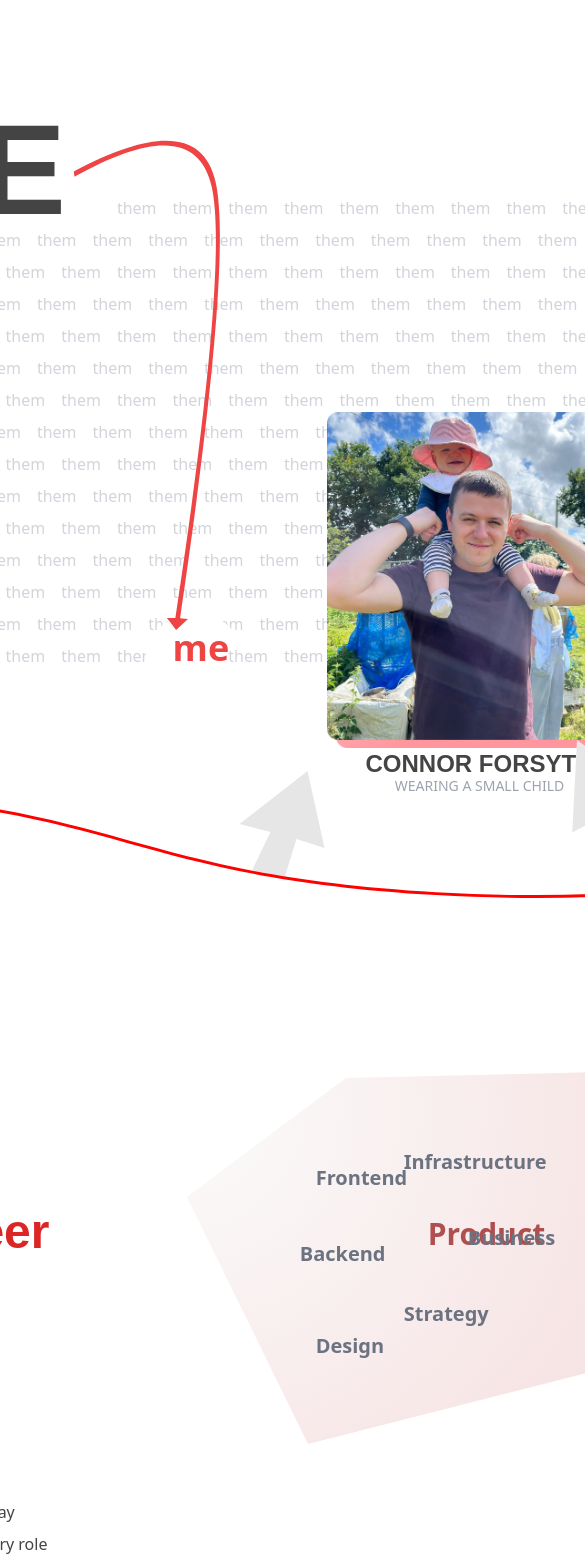
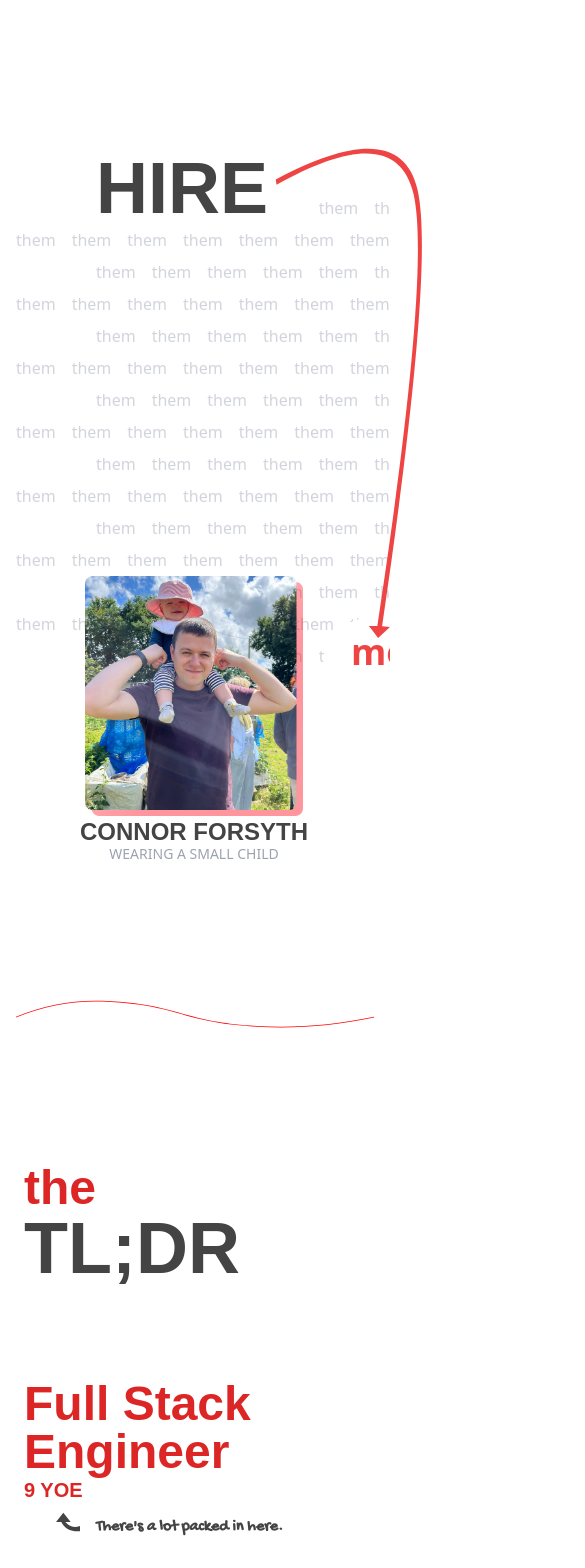
Before and after one commit to CImrie/tailwind-application, a Nuxt app: page / in a window 390 px wide. Shown: the top 1568 px of the page, 585 px wide, since content can reach past the window. Built offline with nearby package versions, Linux system fonts and the light colour scheme.

Commit message:
Make it responsive

```diff
--- a/app.vue
+++ b/app.vue
@@ -1,17 +1,17 @@
 <template>
   <div class="h-full w-full text-cf-gray-500">
-    <div class="h-full">
-      <div class="flex flex-col h-full items-center justify-center pt-48 px-20 -ml-8">
+      <div class="flex flex-col max-w-full items-center justify-center px-4 lg:px-20 overflow-x-hidden">
         <Hero/>
+        <Wave class="hidden lg:block w-full lg:-mt-36 lg:w-[1690px]"/>
+        <WaveBare class="lg:hidden w-full mt-72"/>
       </div>
       <div class="flex flex-col items-center">
-        <TLDR class="mt-80"/>
+        <TLDR class="mt-24"/>
         <AboutMe class="mt-32"/>
-        <Projects class="mt-40"/>
+        <Projects class="mt-32"/>
         <Interests class="mt-40"/>
-        <Footer class="mt-40"/>
+        <Footer class="mt-20 lg:mt-40"/>
       </div>
-    </div>
   </div>
 </template>
 
@@ -22,6 +22,8 @@ import AboutMe from "~/components/AboutMe.vue";
 import Projects from "~/components/Projects.vue";
 import Interests from "~/components/Interests.vue";
 import Footer from "~/components/Footer.vue";
+import Wave from "assets/images/combined_all.svg";
+import WaveBare from "assets/images/wave.svg";
 </script>
 
 <style></style>
--- a/assets/css/main.css
+++ b/assets/css/main.css
@@ -8,3 +8,7 @@
     font-style: normal;
     src: url('~/assets/fonts/GochiHand-Regular.ttf') format('truetype');
 }
+
+html, body, #__nuxt {
+    @apply w-full h-full;
+}
--- a/components/AboutMe.vue
+++ b/components/AboutMe.vue
@@ -1,6 +1,6 @@
 <template>
-  <div class="w-content flex gap-x-24">
-    <div class="flex flex-col gap-y-4">
+  <div class="w-full max-w-content flex flex-col items-center lg:flex-row gap-y-12 gap-x-24 px-6 lg:px-0">
+    <div class="flex flex-col gap-y-4 w-full md:w-2/3 lg:w-full">
       <Heading3>How I Work</Heading3>
       <BulletStack>
         <BulletItem>JIT Scoping that prioritises the customer experience</BulletItem>
@@ -14,7 +14,7 @@
               An eye for Design
             </div>
           </BulletItem>
-          <div class="right-0 -mr-24 mt-2 absolute w-96 flex gap-x-4 items-center">
+          <div class="right-0 -mr-24 mt-2 absolute w-96 flex gap-x-4 items-center hidden lg:block">
             <Callout class="ml-16">
               <template v-slot:left>
                 <CalloutArrow class="w-6 h-auto"/>
@@ -28,7 +28,7 @@
         </div>
       </BulletStack>
     </div>
-    <div class="flex flex-col gap-y-4">
+    <div class="flex flex-col gap-y-4 w-full md:w-2/3 lg:w-full">
       <Heading3>Tech Stack</Heading3>
       <BulletStack>
         <BulletItem>Best in PHP / Laravel with Vue, <span class="font-bold border-b-2 border-red-600">Tailwind</span> , and JavaScript/TypeScript</BulletItem>
--- a/components/BulletItem.vue
+++ b/components/BulletItem.vue
@@ -1,7 +1,7 @@
 <template>
-  <div class="flex items-center gap-x-4">
-    <Bullet class="w-3 h-3"/>
-    <div class="flex-shrink-0">
+  <div class="flex lg:items-center gap-x-4">
+    <Bullet class="w-3 h-3 flex-shrink-0 mt-2.5 lg:mt-0"/>
+    <div class="">
       <slot/>
     </div>
   </div>
--- a/components/Footer.vue
+++ b/components/Footer.vue
@@ -1,12 +1,12 @@
 <template>
-  <div class="flex flex-col justify-center">
-    <div class="relative">
-      <div class="absolute -ml-64">
-        <FooterBg class="w-[1690px]"/>
+  <div class="flex w-full flex-col items-center justify-center">
+    <div class="relative flex justify-center">
+      <div class="absolute">
+        <FooterBg class="h-96 w-auto"/>
       </div>
     </div>
-    <div class="w-content z-10 mt-36 flex gap-x-48">
-      <div class="text-5xl font-bold mt-50 font-brand leading-[3.5rem] tracking-wider max-w-[50rem]">Ready to work with someone who pushes themselves to do the best every day?</div>
+    <div class="text-center lg:text-left flex flex-col lg:flex-row items-center justify-center w-full max-w-content px-6 lg:px-0 z-10 mt-32 lg:gap-x-48 gap-y-4">
+      <div class="text-3xl lg:text-5xl font-bold lg:mt-50 font-brand lg:leading-[3.5rem] lg:tracking-wider lg:max-w-[44rem]">Ready to work with someone who pushes themselves to do the best every day?</div>
       <div class="flex items-center flex-shrink-0">
         <a href="https://www.youtube.com/watch?v=dQw4w9WgXcQ" target="_blank" class="bg-red-600 text-white text-xl font-bold py-4 px-8 rounded-lg shadow hover:bg-red-700 transition-all duration-75">
           Let's do it
--- a/components/Hero.vue
+++ b/components/Hero.vue
@@ -1,22 +1,29 @@
 <template>
-      <div class="relative">
-        <WallOfText class="h-full -ml-24" :rows="15" :columns="20" :me-position="11">
+      <div class="max-w-full mt-48">
+        <WallOfText :rows="15" :columns="20" :me-position="11">
           <template v-slot:row_1>
             <div class="relative">
-              <div class="leading-[100px] mt-28 ml-36 uppercase text-9xl font-brand font-bold text-cf-gray-500 z-10">Hire</div>
-              <HireMeArrow class="absolute z-10 -mt-20 ml-32 left-[310px] fill-current text-red-500 w-[186px] h-[490px]"/>
+              <div class="leading-[64px] lg:leading-[100px] lg:mt-28 lg:ml-36 uppercase text-7xl lg:text-9xl font-brand font-bold text-cf-gray-500 z-10">Hire</div>
+              <HireMeArrow class="absolute z-10 left-40 -top-2 lg:top-4 lg:left-[400px] fill-current text-red-500 w-[186px] h-[490px]"/>
             </div>
           </template>
         </WallOfText>
-        <div class="absolute ml-[695px] -mt-[260px]">
-          <img alt="Connor Forsyth with his son on his shoulders" src="~/assets/images/connor.png" class="h-[336px]"/>
-          <div class="flex flex-col items-center">
-            <h2 class="text-2xl font-brand font-bold uppercase text-cf-gray-500">Connor Forsyth</h2>
-            <p class="text-sm font-medium text-gray-400 uppercase -mt-1">Wearing a small child</p>
+        <div class="relative left-[335px] lg:left-[575px]">
+          <svg class="absolute -mt-20 -ml-32 fill-current text-white">
+            <circle r="50px" cx="50%" cy="50%"/>
+          </svg>
+          <div class="text-red-500 font-bold text-4xl absolute -mt-10">
+            me
           </div>
         </div>
-        <div class="absolute">
-          <Wave class="-ml-72 -mt-40 w-[1690px]"/>
+        <div class="lg:block absolute ml-16 lg:ml-[695px] -mt-24 lg:-mt-[260px]">
+          <div class="flex flex-col items-center">
+            <img alt="Connor Forsyth with his son on his shoulders" src="~/assets/images/connor.png" class="h-60 lg:h-[336px]"/>
+            <div class="flex flex-col items-center">
+              <h2 class="text-2xl font-brand font-bold uppercase text-cf-gray-500">Connor Forsyth</h2>
+              <p class="text-sm font-medium text-gray-400 uppercase -mt-1">Wearing a small child</p>
+            </div>
+          </div>
         </div>
       </div>
 </template>
@@ -25,7 +32,6 @@
 import {toRefs} from "vue";
 import WallOfText from "~/components/WallOfText.vue";
 import HireMeArrow from "~/assets/images/hire_me_arrow.svg";
-import Wave from "~/assets/images/combined_all.svg";
 
 const props = defineProps<{
   modelValue: any,
--- a/components/Interest.vue
+++ b/components/Interest.vue
@@ -1,7 +1,7 @@
 <template>
   <div>
     <div class="font-bold uppercase">{{ subject }}</div>
-    <div class="flex gap-x-2 h-32 mb-10" v-if="$slots.default">
+    <div class="flex flex-wrap gap-x-2 gap-y-2" v-if="$slots.default">
       <slot/>
     </div>
   </div>
--- a/components/Projects.vue
+++ b/components/Projects.vue
@@ -1,7 +1,7 @@
 <template>
-  <div class="w-content">
+  <div class="w-full md:w-2/3 lg:w-full max-w-content px-6 lg:px-0">
     <Heading3>Projects</Heading3>
-    <div class="flex gap-x-4 mt-8">
+    <div class="flex flex-col gap-y-4 lg:flex-row gap-x-4 mt-8">
       <ProjectCard name="Contingens" description="Simple accounting-accurate financial forecasts for startups seeking investment.">
         <ProjectCardSectionStack class="mt-4">
           <ProjectCardSection title="Highlight">
--- a/components/TLDR.vue
+++ b/components/TLDR.vue
@@ -1,6 +1,5 @@
 <template>
-  <div class="flex flex-col items-center">
-    <div class="flex justify-between w-content">
+  <div class="flex flex-col lg:flex-row items-center px-6 lg:px-0 w-full max-w-content">
     <div>
       <div class="font-brand font-bold">
         <div class="text-5xl text-red-600">the</div>
@@ -27,16 +26,15 @@
     </div>
     <div class="mt-20 font-semibold">
       <div class="flex justify-center items-center polygon-cloud w-[599px] h-[372px]">
-          <div>
+        <div class="relative">
           <div class="text-3xl text-red-800 opacity-75 -mt-6 mb-6">Product</div>
           <div class="absolute -mt-32 -ml-32 grid grid-cols-2 grid-rows-3 grid-flow-col gap-x-20 gap-y-12 text-gray-500 text-xl">
             <div class="ml-4 mt-4">Frontend</div>
             <div class="mr-4">Backend</div>
             <div class="ml-4">Design</div>
             <div class="">Infrastructure</div>
-              <div class="ml-16 -mt-4">Business</div>
+            <div class="ml-32 -mt-4">Business</div>
             <div class="-mt-8">Strategy</div>
-            </div>
           </div>
         </div>
       </div>
--- a/components/WallOfText.vue
+++ b/components/WallOfText.vue
@@ -1,26 +1,25 @@
 <template>
-  <div class="justify-center">
-    <div v-for="i in rows"
-         class="flex items-end gap-x-4 text-gray-300 font-medium odd:ml-20 w-[1110px] py-1 align-baseline">
+  <div class="flex flex-col overflow-x-visible">
+    <div v-for="i in rows" class="flex items-end gap-x-4 text-gray-300 font-medium odd:ml-20 lg:w-[1110px] py-1 align-baseline">
       <div ref="rowSlotParents" class="absolute z-10">
         <slot :name="`row_${i}`"/>
       </div>
       <div v-for="j in columns" ref="columnRefs">
         <div class="relative">
-          <template v-if="i == rows && j === mePosition">
-            <div class="invisible">them</div>
-            <svg class="absolute -mt-20 -ml-32 fill-current text-white">
-              <circle r="50px" cx="50%" cy="50%"/>
-            </svg>
-            <div class="text-red-500 font-bold text-4xl absolute -mt-10">
-              me
-            </div>
-          </template>
-          <template v-else>
+<!--          <template v-if="i == rows && j === mePosition">-->
+<!--            <div class="invisible">them</div>-->
+<!--            <svg class="absolute -mt-20 -ml-32 fill-current text-white">-->
+<!--              <circle r="50px" cx="50%" cy="50%"/>-->
+<!--            </svg>-->
+<!--            <div class="text-red-500 font-bold text-4xl absolute -mt-10">-->
+<!--              me-->
+<!--            </div>-->
+<!--          </template>-->
+<!--          <template v-else>-->
             <div :class="{'invisible': !(shouldDisplayColumn(i-1, j-1)).value}">
               them
             </div>
-          </template>
+<!--          </template>-->
         </div>
       </div>
     </div>
--- a/tailwind.config.js
+++ b/tailwind.config.js
@@ -19,7 +19,7 @@ export default {
           500: '#444444',
         }
       },
-      width: {
+      spacing: {
         'content': '1182px',
       }
     },
```
Also changed, not shown: components/Interests.vue (+19 -17 lines). Lines whose indentation alone changed are shown as unchanged.
